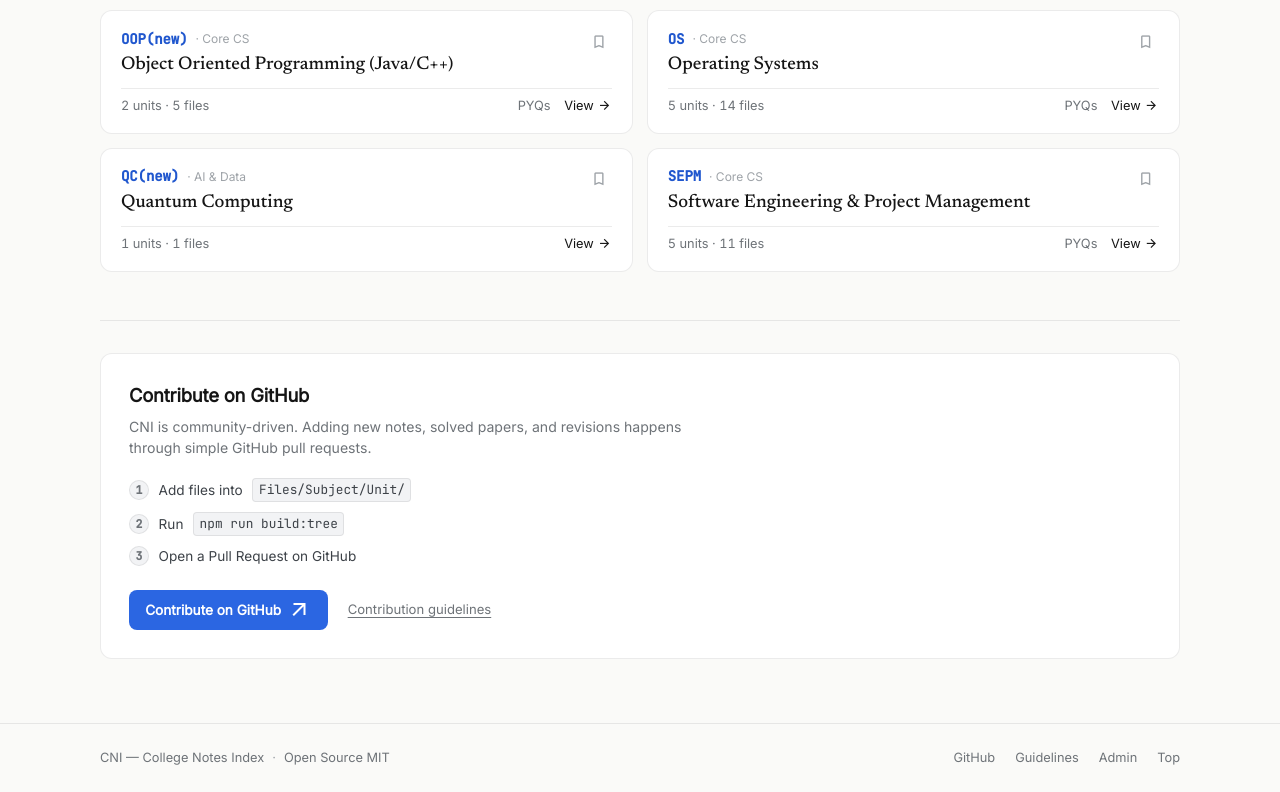
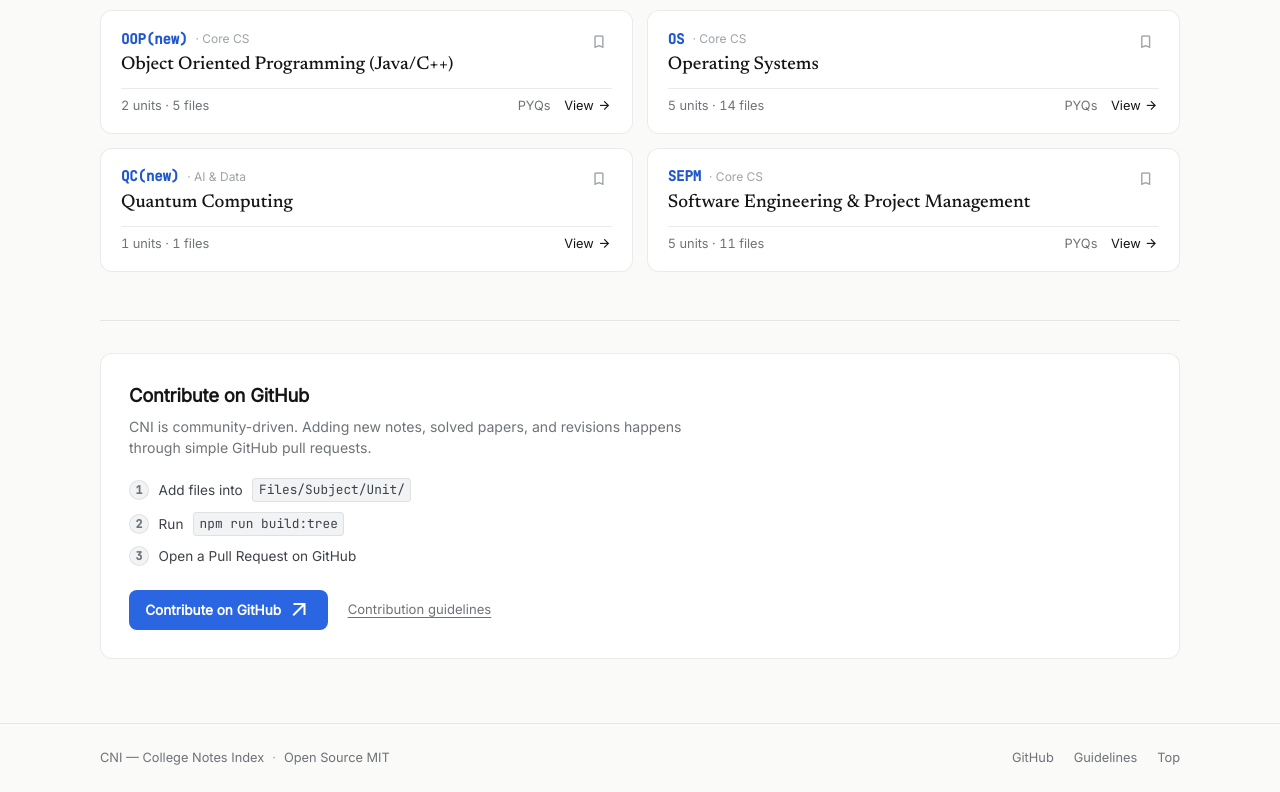
Before and after one commit to Bulbule-Tanmay/StudySite, a website: page index.html in a window 1280 px wide. Shown: the part 1152-1944 px from the top of the page. Drawn offline with nearby package versions, Linux system fonts and the light colour scheme; no server answers.

Commit message:
Update index.html

```diff
--- a/index.html
+++ b/index.html
@@ -239,7 +239,6 @@
         <div class="footer-right">
           <a href="https://github.com/Bulbule-Tanmay/StudySite" target="_blank" rel="noopener noreferrer" class="footer-link">GitHub</a>
           <a href="https://github.com/Bulbule-Tanmay/StudySite/blob/main/CONTRIBUTING.md" target="_blank" rel="noopener noreferrer" class="footer-link">Guidelines</a>
-          <button class="footer-link-btn" id="footer-admin-link">Admin</button>
           <button class="footer-link-btn" id="scroll-to-top-btn">Top</button>
         </div>
       </div>
```
